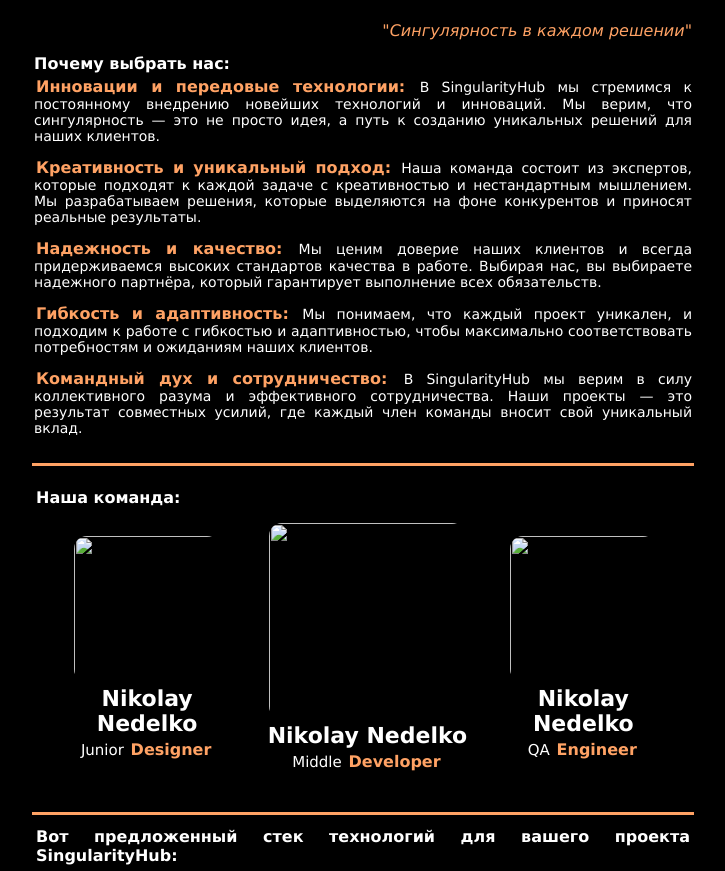
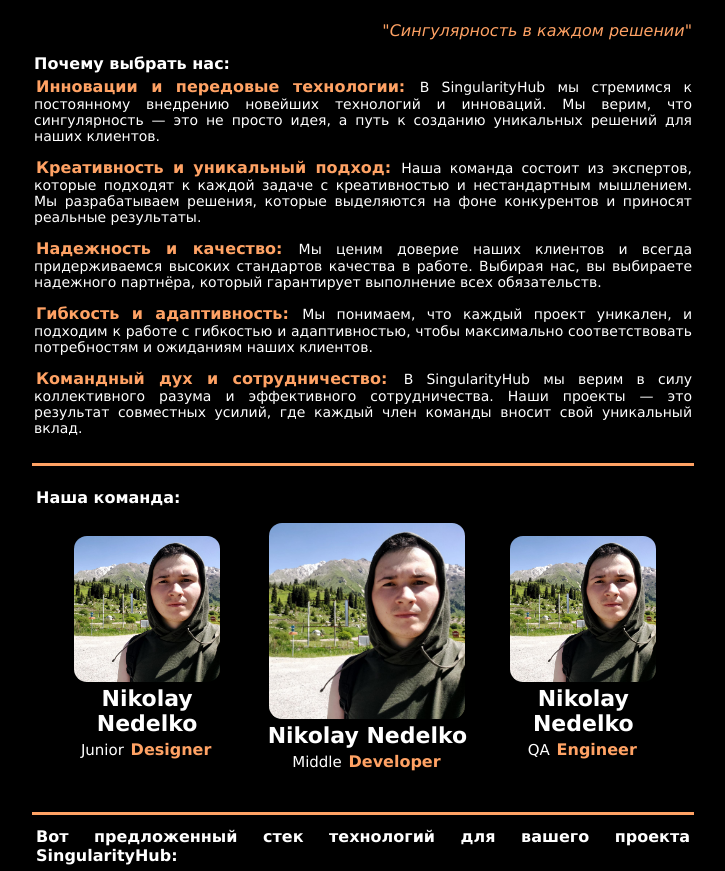
Before and after one commit to Mental-Fox/singularity-2024, a plain HTML site: page module_1_project/team-website/index.html in a window 1280 px wide. Shown: the part 157-1028 px from the top of the page, without its empty margins (277-1002 px from the left). Drawn offline with Linux system fonts and the light colour scheme; the site is published under a folder, as on GitHub Pages, so addresses that start at the root find nothing.

Commit message:
modified team-website/index.html

```diff
--- a/module_1_project/team-website/index.html
+++ b/module_1_project/team-website/index.html
@@ -67,17 +67,17 @@
                 <h2>Наша команда: </h2>
                 <div class="container-block-man">
                     <div class="block-man">
-                        <img src="/img/im.png" width="150" height="150" alt="">
+                        <img src="./img/im.png" width="150" height="150" alt="">
                         <h1>Nikolay Nedelko</h1>
                         <p>Junior <strong>Designer</strong></p>
                     </div>
                     <div class="block-man">
-                        <img src="/img/im.png" width="200" height="200" alt="">
+                        <img src="./img/im.png" width="200" height="200" alt="">
                         <h1>Nikolay Nedelko</h1>
                         <p>Middle <strong>Developer</strong></p>
                     </div>
                     <div class="block-man">
-                        <img src="/img/im.png" width="150" height="150" alt="">
+                        <img src="./img/im.png" width="150" height="150" alt="">
                         <h1>Nikolay Nedelko</h1>
                         <p>QA <strong>Engineer</strong></p>
                     </div>
```
